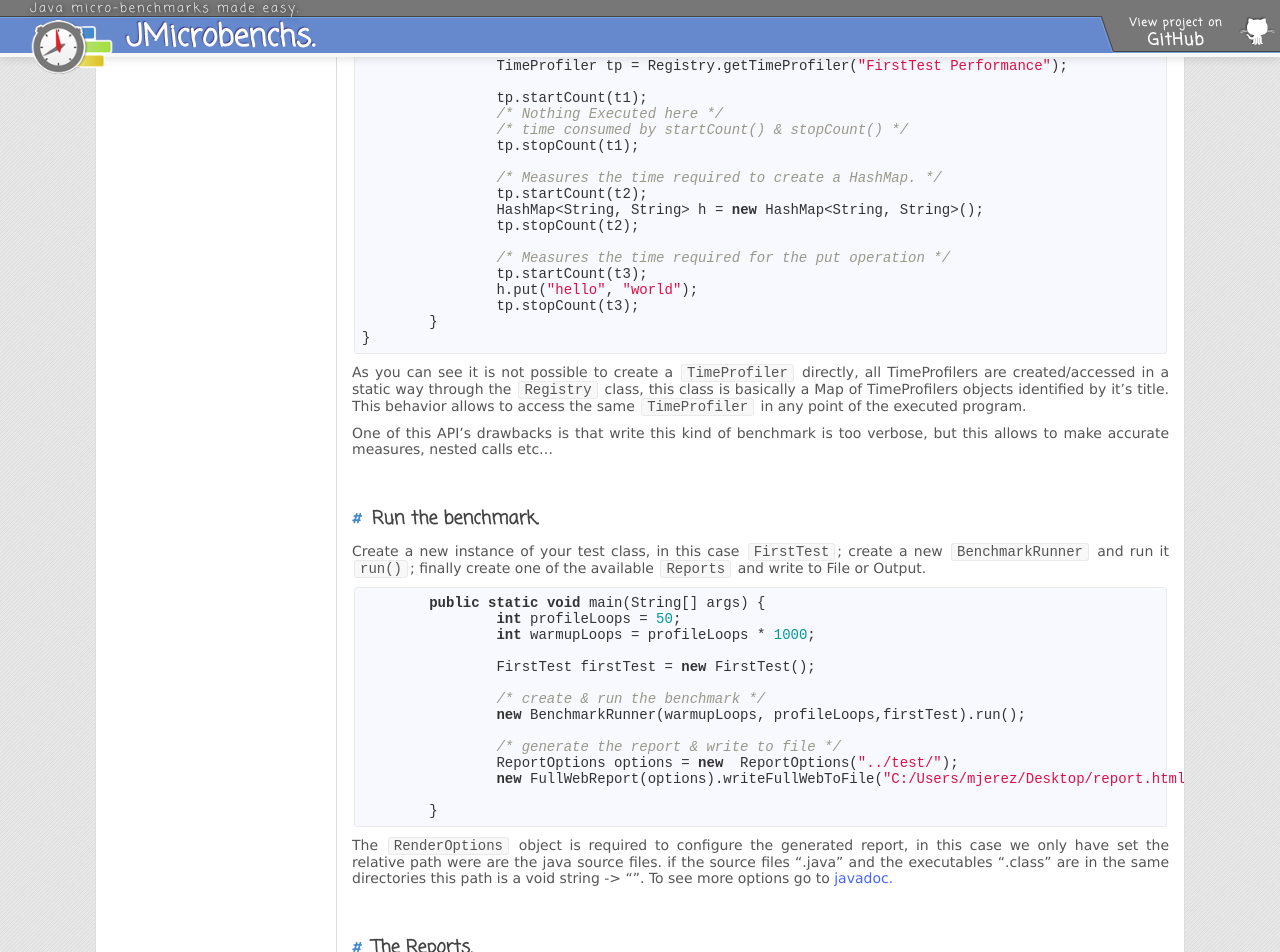
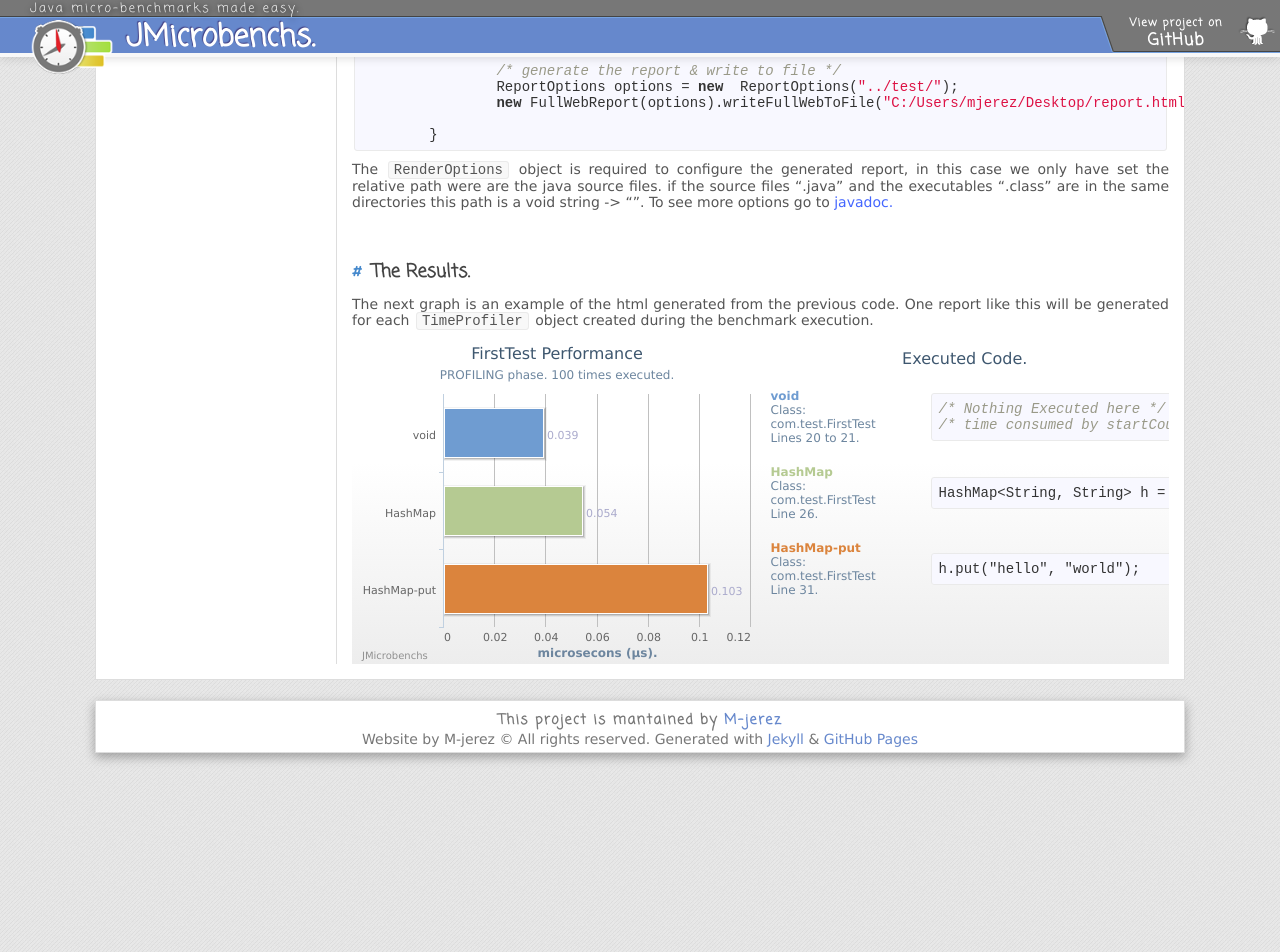
Before and after one commit to M-jerez/JMicrobenchs, a Jekyll site: the page built from _posts/9999-01-01-intro.md, in a window 1280 px wide and 1400 px high, scrolled down 1592 px. Shown: the top 952 px of the window. Built offline with Jekyll 4.4.1, drawn with Linux system fonts in a browser that asks for light colours; nearby versions of some CDN libraries; some of the changed text lies outside the part shown.

Commit message:
update post

```diff
--- a/_includes/bench1.html
+++ b/_includes/bench1.html
@@ -1,12 +1,12 @@
 
 <!-- JMicrobench Report -->
 <div class="JbenchReport">
-<div class="chartArea">
+<div class="chartArea small">
 <script type="text/javascript">var options_chartID8761216 = {"chart":{"renderTo":"container_chartID8761216_PROFILING","type":"bar","marginBottom":37,"height":325,"backgroundColor":"none"},"title":{"text":"FirstTest Performance","align":"center","margin":15,"y":10,"x":0,"verticalAlign":"top"},"subtitle":{"text":"PROFILING phase. 100 times executed.","align":"center","y":30,"x":0},"xAxis":{"categories":["void","HashMap","HashMap-put"],"title":{}},"yAxis":{"min":0.0195,"type":"linear","title":{"text":"microsecons (µs).","align":"middle","x":0,"y":0},"labels":{"overflow":"justify"}},"plotOptions":{"series":{"dataLabels":{"enabled":true,"rotation":0,"y":0,"x":0,"color":"#aac"},"groupPadding":0.1}},"legend":{"layout":"vertical","align":"right","verticalAlign":"top","x":0,"y":0,"floating":true,"borderWidth":1,"backgroundColor":"#FFFFFF","shadow":true,"enabled":false},"credits":{"enabled":true,"href":"https://github.com/M-jerez/JMicrobenchs","text":" JMicrobenchs","position":{"align":"left","x":10,"y":-5}},"series":[{"name":"Average Time","data":[{"color":"#6f9cd1","sliced":false,"y":0.039},{"color":"#B5CA92","sliced":false,"y":0.054},{"color":"#DB843D","sliced":false,"y":0.103}],"pointStart":0}],"colors":["#6f9cd1","#B5CA92","#DB843D","#80699B","#235295","#568956","#AA4643","#c6a80D","#A47D7C","#44cc79"],"millis":false};
  $(document).ready(function() {var chart_chartID8761216 = new Highcharts.Chart(options_chartID8761216);});</script>
 <div class="" id="container_chartID8761216_PROFILING"></div>
 </div>
-<div class="codeArea ">
+<div class="codeArea small">
 <h3 >Executed Code.</h3>
 <div class="codeContainer" style="height: 285px">
 <table>
--- a/_posts/9999-01-01-intro.md
+++ b/_posts/9999-01-01-intro.md
@@ -23,9 +23,6 @@ headers:
 
 ### What is this library for?   {#{{page.headers[0].id}}}
 This API is intended for help developers to make micro-benchmarks in java and generate nice html reports using charts from [HighChars.com](http://www.highcharts.com/). This library doesn't provide advanced profiling functions, like data correction, abnormal measures detection or any other. *The main functionality is run benchmarks and generate reports in html displaying performance's charts and info about the executed code.* The developer is responsible for the benchmark's reliability.
-
-**The next chart is an example of the report generated by JMicrobenchs.**
-{% include bench1.html   %}
 
 
 ### What is a micro-benchmark?  {#{{page.headers[1].id}}}
@@ -101,7 +98,7 @@ Create a new instance of your test class, in this case `FirstTest`; create a new
 
 The `RenderOptions` object is required to configure the generated report, in this case we only have set the relative path were are the java source files. if the source files ".java" and the executables ".class" are in the same directories this path is a void string -> "". To see more options go to [javadoc.](http://m-jerez.github.com/JMicrobenchs/doc/mjerez/jmicrobench/reports/ReportOptions.html)
 
-### The Reports.   {#{{page.headers[5].id}}}
-The next image is a snapshot of the html generated from the previous code. One report like this will be generated for each `TimeProfiler` object created during the benchmark execution.
+### The Results.   {#{{page.headers[5].id}}}
+The next graph is an example of the html generated from the previous code. One report like this will be generated for each `TimeProfiler` object created during the benchmark execution.
 
-![FirstTest Jmicrobech report](https://raw.github.com/M-jerez/JMicrobenchs/master/media/report-FirstTest.png)
+{% include bench1.html   %}
```
